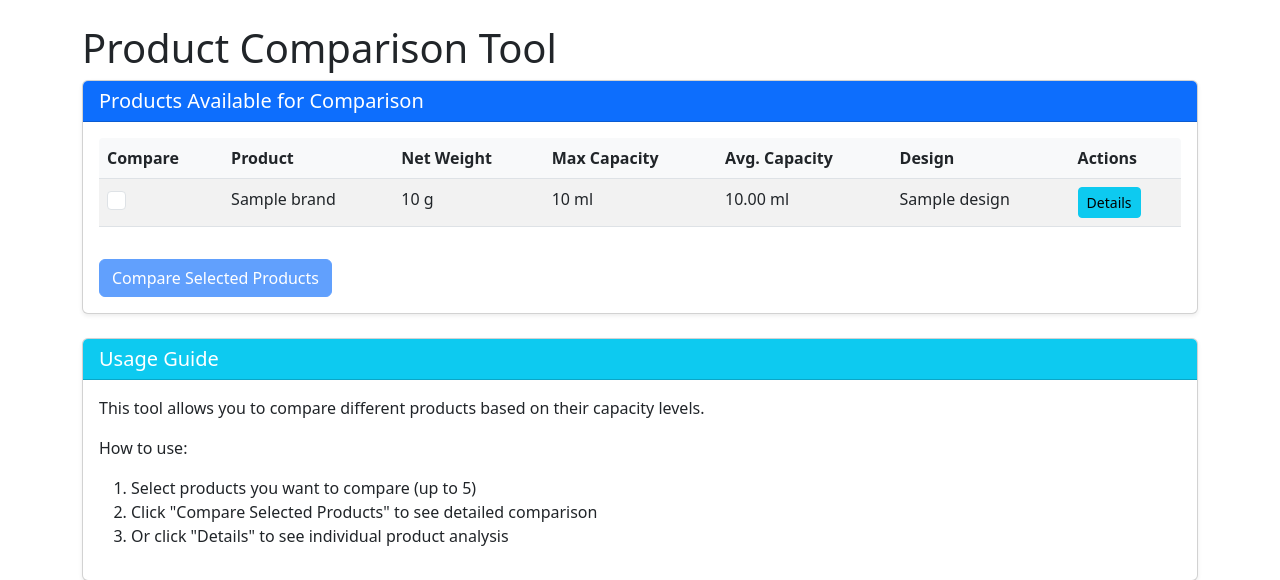
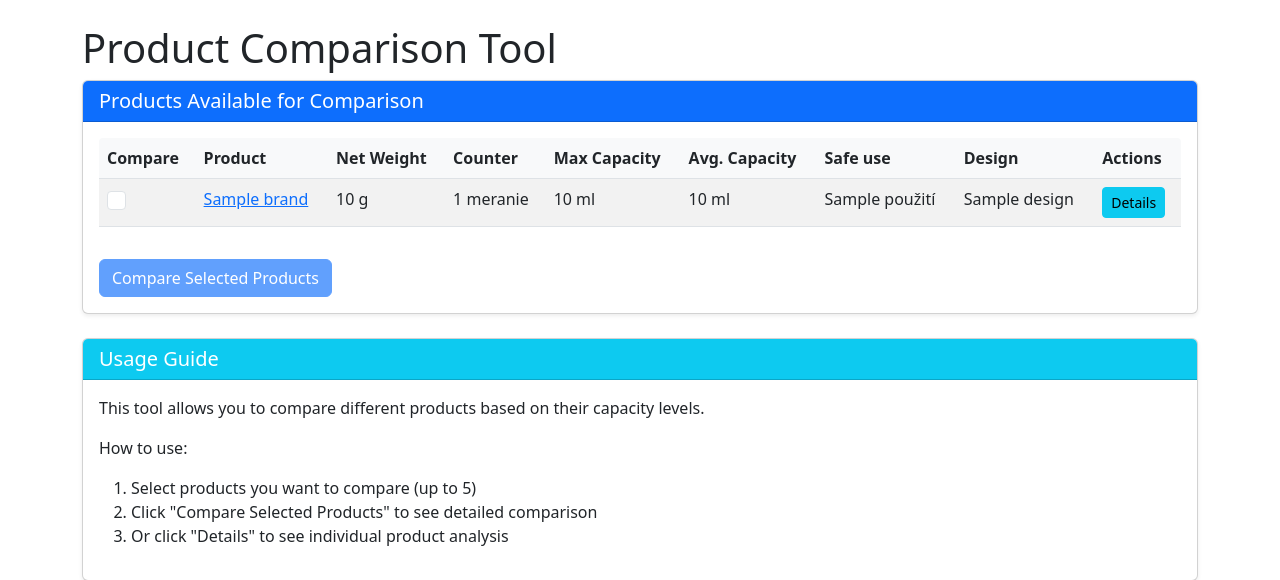
Before and after one commit to zrebec/quantify, a PHP site: template templates/product/list.html.twig in a window 1280 px wide. Shown: the part 76-656 px from the top of the page. Run offline with PHP 8.4, Linux system fonts and the light colour scheme; the template is opened without the code that fills it: most values are stand-ins (such as "Sample title", 1, 10 or a date in 2020); some libraries are stand-ins or nearby versions.

Commit message:
feat: add counter and safe_use

```diff
--- a/src/Models/Product.php
+++ b/src/Models/Product.php
@@ -43,8 +43,11 @@ class Product
         ]);
 
         $measurementValues = array_column($measurements, 'value');
+
+        $product['measurement_count'] = count($measurementValues);;
         $product['max_capacity'] = $measurementValues ? max($measurementValues) : 0;
-        $product['average_capacity'] = $measurementValues ? array_sum($measurementValues) / count($measurementValues) : 0;
+        $product['average_capacity'] = $measurementValues ? floor(array_sum($measurementValues) / count($measurementValues)) - $product['net_weight'] : 0;
+        $product['safe_use'] = floor($product['average_capacity'] / 250);
     }
 
     /**
--- a/templates/product/list.html.twig
+++ b/templates/product/list.html.twig
@@ -19,8 +19,10 @@
                                 <th>Compare</th>
                                 <th>Product</th>
                                 <th>Net Weight</th>
+                                <th>Counter</th>
                                 <th>Max Capacity</th>
                                 <th>Avg. Capacity</th>
+                                <th>Safe use</th>
                                 <th>Design</th>
                                 <th>Actions</th>
                             </tr>
@@ -34,10 +36,32 @@
                                                name="product[]" value="{{ product.id }}" id="product-{{ product.id }}">
                                     </div>
                                 </td>
-                                <td>{{ product.brand }}</td>
+                                <td>
+                                    <a href="/product/{{ product.id }}">{{ product.brand }}</a>
+                                </td>
                                 <td>{{ product.net_weight }} g</td>
+                                <td>
+                                    {{ product.measurement_count|default(0) }}
+                                    {% if product.measurement_count == 1 %}
+                                        meranie
+                                    {% elseif product.measurement_count > 1 and product.measurement_count < 5 %}
+                                        merania
+                                    {% else %}
+                                        meraní
+                                    {% endif %}
+                                </td>
                                 <td>{{ product.max_capacity|default(0) }} ml</td>
-                                <td>{{ product.average_capacity|number_format(2) }} ml</td>
+                                <td>{{ product.average_capacity|number_format(0) }} ml</td>
+                                <td>
+                                    {{ product.safe_use|default('0') }}
+                                    {% if product.safe_use == 1 %}
+                                        použitie
+                                    {% elseif product.safe_use > 1 and product.safe_use < 5 %}
+                                        použitia
+                                    {% else %}
+                                        použití
+                                    {% endif %}
+                                </td>
                                 <td>{{ product.design|default('-') }}</td>
                                 <td>
                                     <a href="/product/{{ product.id }}" class="btn btn-sm btn-info">
```
